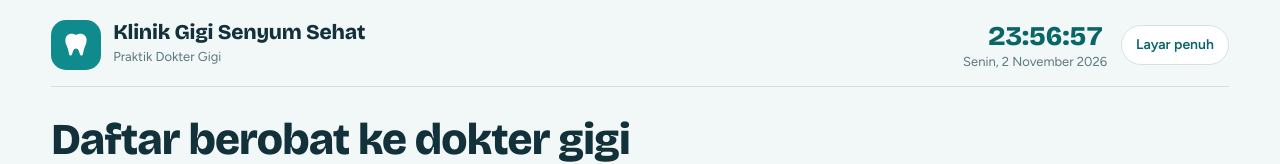
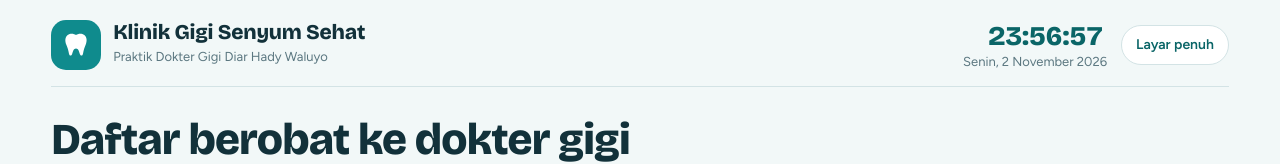
Before and after one commit to Peterslee/DentalV2, a plain HTML site: page index.html in a window 1280 px wide. Shown: the top 164 px of the page. Drawn offline with nearby package versions, Linux system fonts and the light colour scheme.

```diff
--- a/index.html
+++ b/index.html
@@ -8,7 +8,7 @@
 <link rel="stylesheet" href="style.css">
 </head>
 <body>
-<header class="top" id="top"><div class="tin"><div class="brand"><div class="logo" aria-hidden="true"><svg viewBox="0 0 48 48"><path d="M24 9c-3-2.2-8.5-3.2-12.5 0C7.2 12.400 7.400 18.500 9.500 23.500c2 4.800 3 8 4 13.500.6 3.200 3.400 4 4.600.8 1.200-4 2.400-8.500 5.900-8.500s4.700 4.500 5.900 8.500c1.200 3.200 4 2.400 4.600-.8 1-5.500 2-8.700 4-13.500 2.100-5 2.300-11.100-2-14.500C32.500 5.800 27 6.800 24 9z"/></svg></div><div><b id="cn">Klinik Gigi</b><span>Praktik Dokter Gigi</span></div></div><div class="clock"><div class="jam"><span id="jam-now">--:--:--</span><small id="zona"></small></div><div class="tg" id="tgl-now">&nbsp;</div></div><button type="button" class="fsb" id="fsb">Layar penuh</button></div></header>
+<header class="top" id="top"><div class="tin"><div class="brand"><div class="logo" aria-hidden="true"><svg viewBox="0 0 48 48"><path d="M24 9c-3-2.2-8.5-3.2-12.5 0C7.2 12.400 7.400 18.500 9.500 23.500c2 4.800 3 8 4 13.500.6 3.200 3.400 4 4.600.8 1.200-4 2.400-8.500 5.900-8.500s4.700 4.500 5.900 8.500c1.200 3.200 4 2.400 4.600-.8 1-5.500 2-8.700 4-13.500 2.100-5 2.300-11.100-2-14.500C32.500 5.800 27 6.800 24 9z"/></svg></div><div><b id="cn">Klinik Gigi</b><span>Praktik Dokter Gigi Diar Hady Waluyo</span></div></div><div class="clock"><div class="jam"><span id="jam-now">--:--:--</span><small id="zona"></small></div><div class="tg" id="tgl-now">&nbsp;</div></div><button type="button" class="fsb" id="fsb">Layar penuh</button></div></header>
 <main class="wrap" id="app"></main>
 <script src="script.js"></script>
 </body>
```
